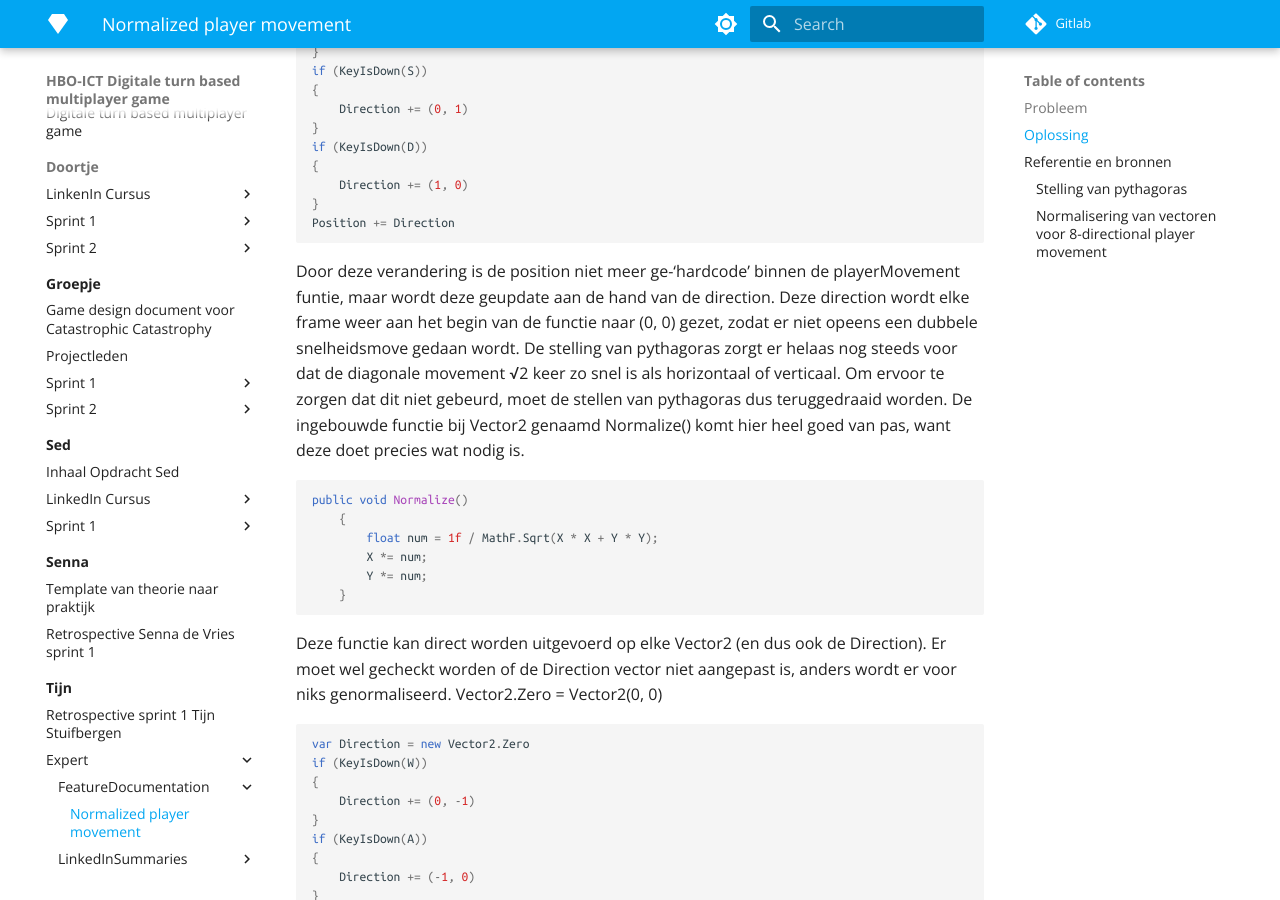
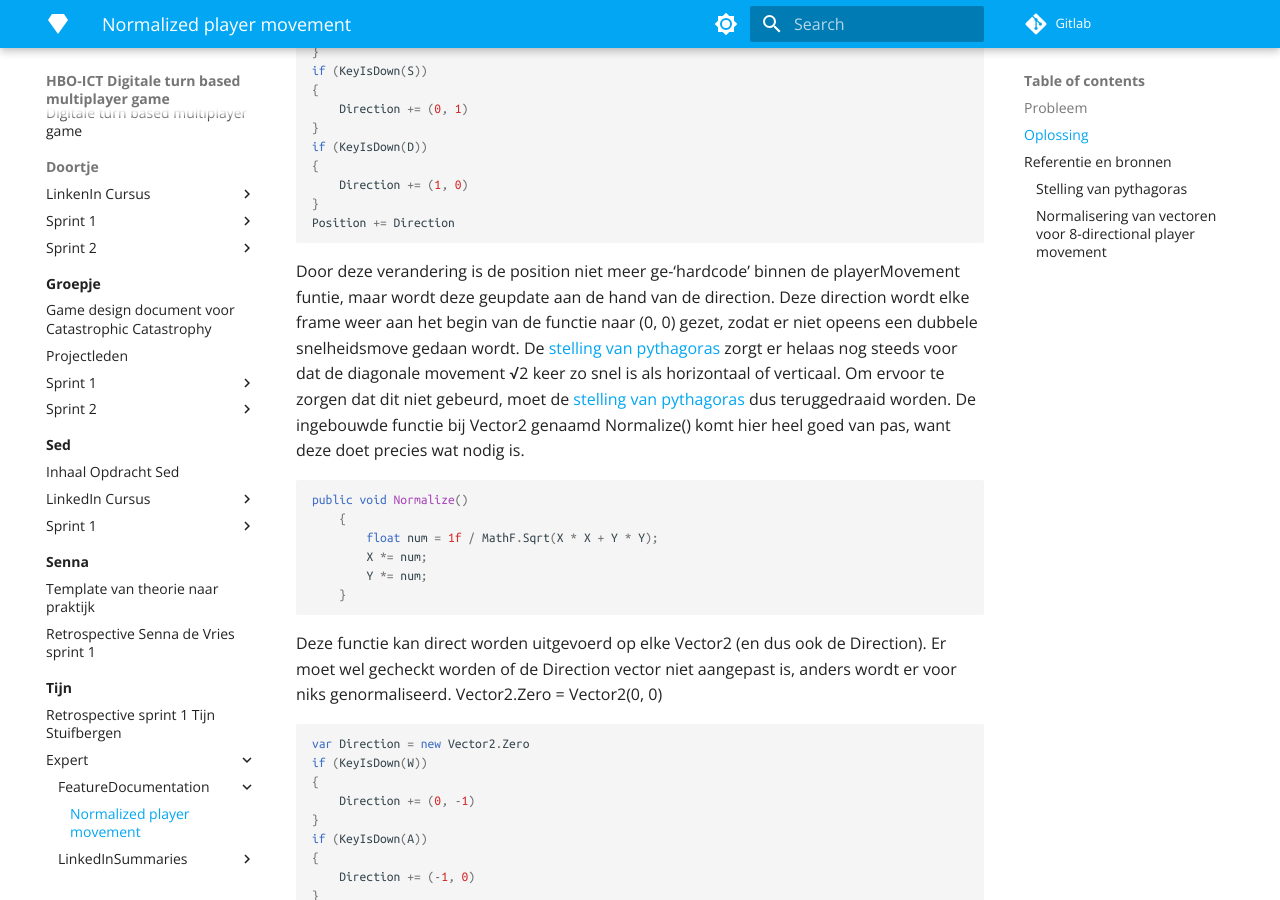
Before and after one commit to Doortje-Geuze/catastrophic-catastrophe, an MkDocs documentation site: the page built from docs/Tijn/Expert/FeatureDocumentation/normalized-player-movement.md, in a window 1280 px wide and 900 px high, scrolled down 1174 px. Built offline with MkDocs 1.6.1 and Material for MkDocs 9.7.7, drawn with Linux system fonts in a browser that asks for light colours; nearby versions of some CDN libraries; library files that are not in the unit come from our copies.

Commit message:
changed link to correctly go to pythagoream theorem

````diff
--- a/docs/Tijn/Expert/FeatureDocumentation/normalized-player-movement.md
+++ b/docs/Tijn/Expert/FeatureDocumentation/normalized-player-movement.md
@@ -21,7 +21,7 @@
     Position += (1, 0)
 }
 ```
-Deze code werkt prima als het gaat om 4-directional movement. Het is alleen ook mogelijk om meerdere keys tegelijkertijd in te drukken. Als dit twee tegengestelden zijn, dan is dit geen probleem. Maar wanneer er een combinatie van omhoog en naar rechts in wordt gedrukt, dan beweegt de speler elke frame 1 pixel omhoog EN 1 pixel naar rechts. Volgens de [stelling van pythagoras](https://suuleewooyaa34-propedeuse-hbo-ict-onderwijs-2023-379a4339aa11c7.dev.hihva.nl/Tijn/Expert/FeatureDocumentation/) betekent dit dat de speler met een snelheid van √2 pixels per frame beweegt. Dit zorgt ervoor dat de speler fysiek sneller beweegt wanneer hij/zij in een diagonale lijn beweegt. Dit zorgt voor ongewilde effecten, zoals dat de speler sneller beweegt dan de designer wilt, waardoor eventuele obstakels veel makkelijker gemaakt worden.
+Deze code werkt prima als het gaat om 4-directional movement. Het is alleen ook mogelijk om meerdere keys tegelijkertijd in te drukken. Als dit twee tegengestelden zijn, dan is dit geen probleem. Maar wanneer er een combinatie van omhoog en naar rechts in wordt gedrukt, dan beweegt de speler elke frame 1 pixel omhoog EN 1 pixel naar rechts. Volgens de [stelling van pythagoras](https://suuleewooyaa34-propedeuse-hbo-ict-onderwijs-2023-379a4339aa11c7.dev.hihva.nl/Tijn/Expert/FeatureDocumentation/normalized-player-movement/#stelling-van-pythagoras) betekent dit dat de speler met een snelheid van √2 pixels per frame beweegt. Dit zorgt ervoor dat de speler fysiek sneller beweegt wanneer hij/zij in een diagonale lijn beweegt. Dit zorgt voor ongewilde effecten, zoals dat de speler sneller beweegt dan de designer wilt, waardoor eventuele obstakels veel makkelijker gemaakt worden.
 
 ## Oplossing
 Er is voor dit probleem gelukkig een oplossing. Allereerst moet er in plaats van een directe Position update, eerst een direction update plaatsvinden. Dit ziet er als volgt uit:
@@ -45,7 +45,7 @@
 }
 Position += Direction
 ```
-Door deze verandering is de position niet meer ge-'hardcode' binnen de playerMovement funtie, maar wordt deze geupdate aan de hand van de direction. Deze direction wordt elke frame weer aan het begin van de functie naar (0, 0) gezet, zodat er niet opeens een dubbele snelheidsmove gedaan wordt. De stelling van pythagoras zorgt er helaas nog steeds voor dat de diagonale movement √2 keer zo snel is als horizontaal of verticaal. Om ervoor te zorgen dat dit niet gebeurd, moet de stellen van pythagoras dus teruggedraaid worden. De ingebouwde functie bij Vector2 genaamd Normalize() komt hier heel goed van pas, want deze doet precies wat nodig is.
+Door deze verandering is de position niet meer ge-'hardcode' binnen de playerMovement funtie, maar wordt deze geupdate aan de hand van de direction. Deze direction wordt elke frame weer aan het begin van de functie naar (0, 0) gezet, zodat er niet opeens een dubbele snelheidsmove gedaan wordt. De [stelling van pythagoras](https://suuleewooyaa34-propedeuse-hbo-ict-onderwijs-2023-379a4339aa11c7.dev.hihva.nl/Tijn/Expert/FeatureDocumentation/normalized-player-movement/#stelling-van-pythagoras) zorgt er helaas nog steeds voor dat de diagonale movement √2 keer zo snel is als horizontaal of verticaal. Om ervoor te zorgen dat dit niet gebeurd, moet de [stelling van pythagoras](https://suuleewooyaa34-propedeuse-hbo-ict-onderwijs-2023-379a4339aa11c7.dev.hihva.nl/Tijn/Expert/FeatureDocumentation/normalized-player-movement/#stelling-van-pythagoras) dus teruggedraaid worden. De ingebouwde functie bij Vector2 genaamd Normalize() komt hier heel goed van pas, want deze doet precies wat nodig is.
 
 ```C#
 public void Normalize()
````
